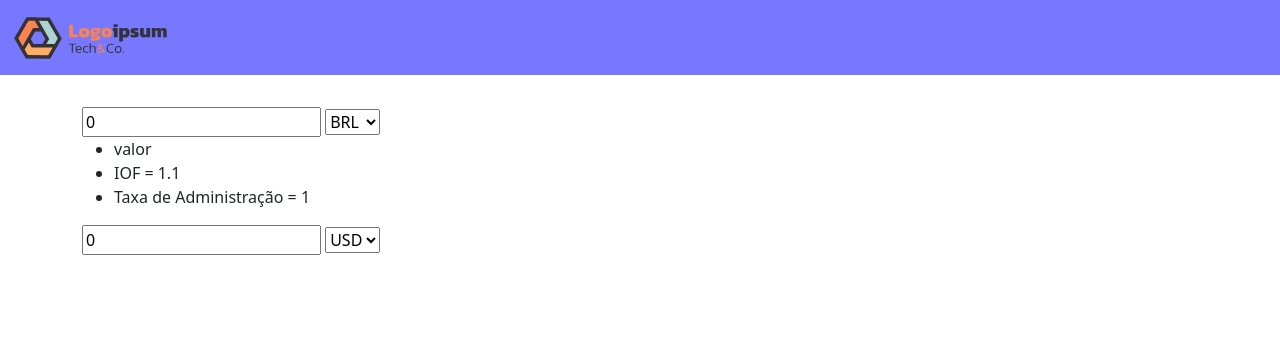
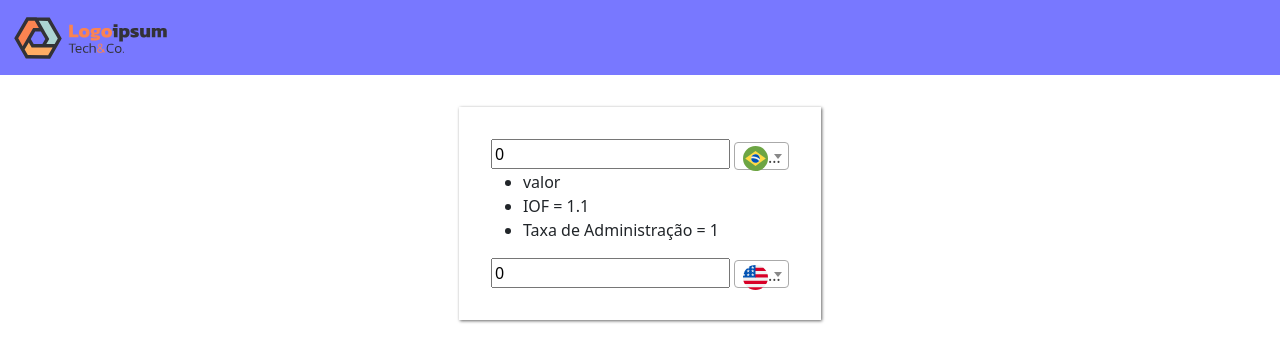
Before and after one commit to maiolo/currency_calc, a plain HTML site: page index.html in a window 1280 px wide. Drawn offline with nearby package versions, Linux system fonts and the light colour scheme.

Commit message:
putting icons on select

```diff
--- a/assets/css/main.css
+++ b/assets/css/main.css
@@ -16,3 +16,12 @@
 .container{
   padding-top: 2em;
 }
+
+#calc {
+  margin: 0 auto;
+  display: flex;
+  justify-content: center;
+  box-shadow: 1px 1px 3px #666666;
+  padding: 2em;
+  width: fit-content;
+}
--- a/assets/scripts/main.js
+++ b/assets/scripts/main.js
@@ -1,6 +1,17 @@
-// $(document).ready(function() {
-//   $('.currency').select2();
-// });
+
+Vue.directive('select2', {
+  inserted(el) {
+      $(el).on('select2:select', () => {
+          const event = new Event('change', { bubbles: true, cancelable: true });
+          el.dispatchEvent(event);
+      });
+
+      $(el).on('select2:unselect', () => {
+          const event = new Event('change', {bubbles: true, cancelable: true})
+          el.dispatchEvent(event)
+      })
+  },
+});
 
 var calc = new Vue({
   el: '#calc',
@@ -18,26 +29,25 @@ var calc = new Vue({
 
     currencies: [
       {
-        flag: "../imgs/brazil.svg",
+        flag: "./assets/imgs/brazil.svg",
         initials: "BRL",
         name: "Real Brasileiro",
-        selected: "true"
       },
       {
-        flag: "../imgs/united-states.svg",
+        flag: "./assets/imgs/united-states.svg",
         initials: "USD",
         name: "Dólar Americano"
       },
       {
-        flag: "../imgs/european-union.svg",
+        flag: "./assets/imgs/european-union.svg",
         initials: "EUR",
         name: "Euro"
       }
     ],
     currency1: 0,
     currency2: 1,
-    input: 0,
-    output: 0
+    input: 0.00,
+    output: 0.00
   },
   methods: {
     selectValue(){
@@ -52,6 +62,7 @@ var calc = new Vue({
               case 0:
                 this.currency2 = 1
                 this.calculate()
+                $("#currency2").val(this.currency2).trigger("change.select2")
                 break;
               case 1:
                 {
@@ -59,7 +70,7 @@ var calc = new Vue({
                   this.output = this.output.toFixed(2)
                   break;
                 }
-              case 3:
+              case 2:
                 {
                   this.output = (this.input - ((this.taxes[0].taxValue / 100 * this.input) + (this.taxes[1].taxValue / 100 * this.input))) * 0.1563
                   this.output = this.output.toFixed(2)
@@ -80,6 +91,7 @@ var calc = new Vue({
               case 1:
                 this.currency2 = 0
                 this.calculate()
+                $("#currency2").val(this.currency2).trigger("change.select2")
                 break;
               case 2:
                 {
@@ -108,11 +120,40 @@ var calc = new Vue({
               case 2:
                 this.currency2 = 1
                 this.calculate()
+                $("#currency2").val(this.currency2).trigger("change.select2")
                 break;
             }
             break;
           }
       }
-    }
+    },
   }
 })
+
+// function newFunction() {
+//   $(document).ready(function () {
+//     $('.currency').select2();
+//   });
+// }
+
+function formatCurrency (currency) {
+  if (!currency.id) {
+    return currency.text;
+  }
+  var img = calc.currencies[currency.id].flag
+  var $currency = $(
+    '<span><img src="' + img + '" class="img-flag" /> ' + currency.text + '</span>'
+  );
+  return $currency;
+};
+
+$('#currency1').select2({
+  minimumResultsForSearch: Infinity,
+  templateResult: formatCurrency,
+  templateSelection: formatCurrency
+});
+$('#currency2').select2({
+  minimumResultsForSearch: Infinity,
+  templateResult: formatCurrency,
+  templateSelection: formatCurrency
+});
--- a/index.html
+++ b/index.html
@@ -14,24 +14,29 @@
     <div class="navbar-brand"></div>
     </nav>
   <div class="container">
-    <div id="calc">
+
+    <div id="calc" class="col-6">
+
       <div class="form">
         <div class="input">
           <input type ="number" id="entry" name="entry" v-model="input" @change="calculate" @keyup="calculate">
-          <select class ="currency" v-model="currency1" @change="calculate">
+          <select id="currency1" v-model="currency1" @change="calculate" v-select2>
             <option v-for="(currency, index) in currencies" :value='index'>{{ currency.initials }} </option>
           </select>
         </div>
+
         <ul>
           <li>valor</li>
           <li v-for="tax in taxes">{{ tax.taxName }} = {{ tax.taxValue }}</li>
         </ul>
+
         <div class="output">
           <input type ="number" id="result" name="result" :value='output' >
-          <select class ="currency" v-model="currency2" @change="calculate">
+          <select id="currency2" v-model="currency2" @change="calculate" v-select2>
             <option v-for="(currency, index) in currencies" :value='index'> {{currency.initials}} </option>
           </select>
         </div>
+
       </div>
     </div>
 
@@ -41,7 +46,7 @@
   <script src="./assets/bootstrap/js/bootstrap.bundle.js"></script>
   <!-- <script src="assets/scripts/jquery.min.js"></script> --> <!--Produção-->
   <script src="assets/scripts/jquery.js"></script> <!--Desenvolvimento-->
-  <!-- <script src="https://cdn.jsdelivr.net/npm/select2@4.1.0-beta.1/dist/js/select2.min.js"></script> -->
+  <script src="https://cdn.jsdelivr.net/npm/select2@4.1.0-beta.1/dist/js/select2.min.js"></script>
   <script src="./assets/scripts/vue.js"></script> <!--Desenvolvimento-->
   <!-- <script src="./assets/scripts/vue.min.js"></script> --> <!--Produção-->
   <script src="./assets/scripts/main.js"></script>
```
Also changed, not shown: 4 other files.
